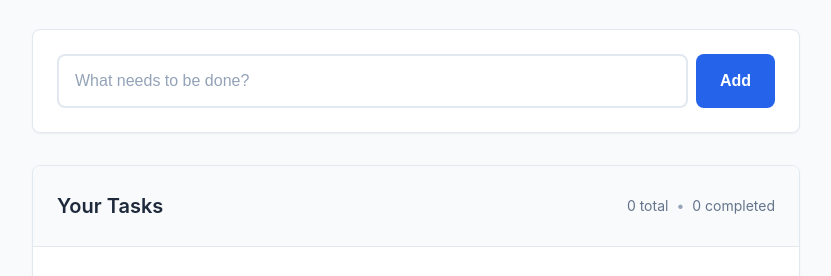
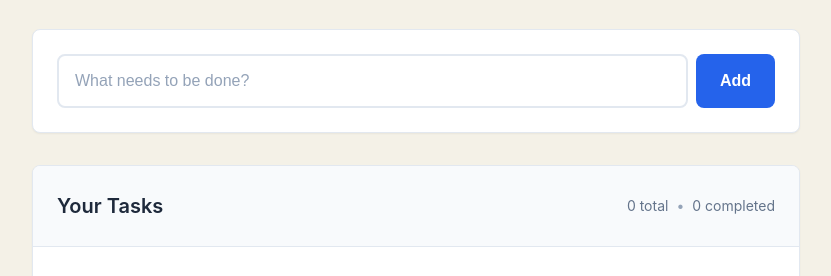
Before and after one commit to dzhang203/fastapi-todo-app, a plain HTML site: page static/index.html in a window 1280 px wide. Shown: the part 183-459 px from the top of the page, without its empty margins (224-1055 px from the left). Drawn offline with Linux system fonts and the light colour scheme; a script that the page names is missing.

Commit message:
update background color from gray -> gray-yellow

```diff
--- a/static/style.css
+++ b/static/style.css
@@ -16,7 +16,7 @@ These create a consistent design system across the entire application
     --primary-hover: #1d4ed8;          /* Darker blue for hover states */
     --success-color: #10b981;          /* Green for completed items */
     --danger-color: #ef4444;           /* Red for delete buttons */
-    --background-color: #f8fafc;       /* Light gray page background */
+    --background-color: #f4f1e7;       /* Yellow-gray page background */
     --surface-color: #ffffff;          /* White for cards/containers */
     --text-primary: #1e293b;           /* Dark gray for main text */
     --text-secondary: #64748b;         /* Medium gray for secondary text */
```
